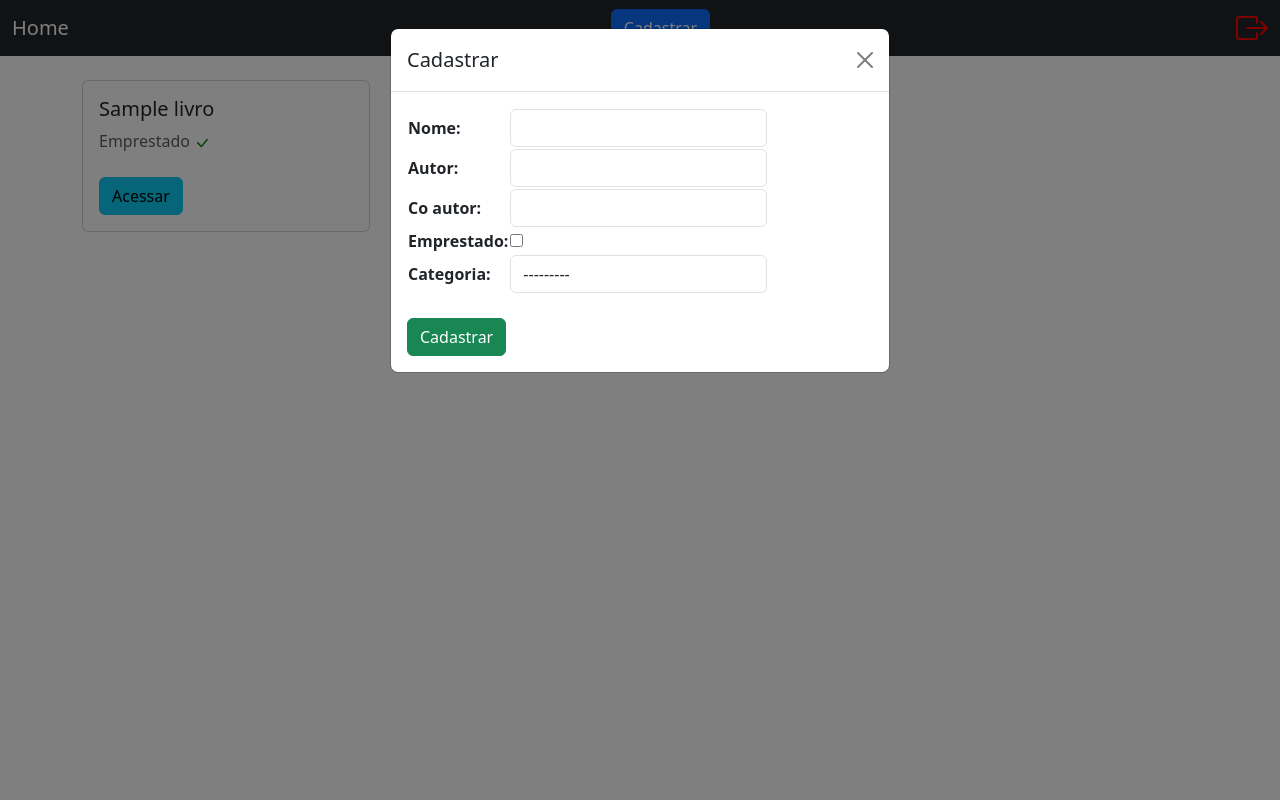
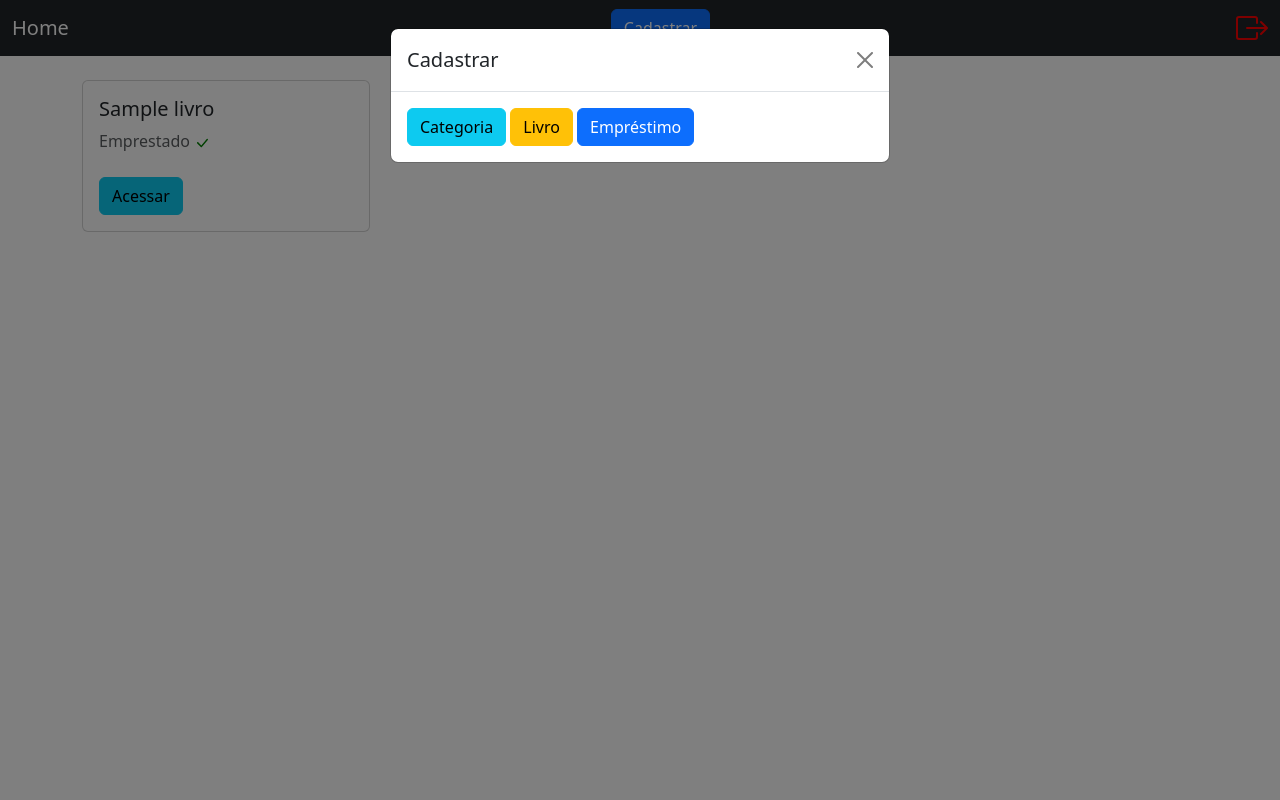
Before and after one commit to lfstos/biblioteca, a Django app: page /livro/home/ in a window 1280 px wide, after a click on "Cadastrar". Run offline with Django 4.2, Linux system fonts and the light colour scheme; a user stored in the database is signed in; tables that the repository leaves empty hold one stand-in row (values such as "Sample post").

Commit message:
Adicionado divs livro, categoria e emprestimos para mostrar forms ao cadastrar

```diff
--- a/templates/base.html
+++ b/templates/base.html
@@ -1,10 +1,15 @@
+{% load static %}
+
 <!doctype html>
+
 <html lang="en">
     <head>
         <meta charset="utf-8">
         <meta name="viewport" content="width=device-width, initial-scale=1">
         <title>{% block 'title' %}{% endblock  %}</title>
         <link href="https://cdn.jsdelivr.net/npm/bootstrap@5.3.0-alpha3/dist/css/bootstrap.min.css" rel="stylesheet">
+        <script src="{% static 'js/cadastros.js' %}"></script>
+
         {% block 'head' %}{% endblock  %}
     </head>
     <body>
@@ -27,14 +32,30 @@
                             <button type="button" class="btn-close" data-bs-dismiss="modal" aria-label="Close"></button>
                             </div>
                             <div class="modal-body">
+
+                                <button onclick="mostrar_form(categoria)" id="categoria" class="btn btn-info">Categoria</button>
+                                <button onclick="mostrar_form(livro)" id="livro" class="btn btn-warning">Livro</button>
+                                <button onclick="mostrar_form(emprestimo)" id="emprestimo" class="btn btn-primary">Empréstimo</button>
+
+                                <div style="display: none;" id="livros">
                                     <form action="{% url 'cadastrar_livro' %}" method="POST">
                                         {% csrf_token %}
+                                        <br>
                                         <table>
                                             {{ form.as_table }}
                                         </table>
                                         <br>
                                         <input class="btn btn-success" type="submit" value='Cadastrar'>
                                     </form>
+                                </div>
+                                <div style="display: none;" id='categorias'>
+                                    <br>
+                                    Categoria
+                                </div>
+                                <div style="display: none;" id='emprestimos'>
+                                    <br>
+                                    Emprestimos
+                                </div>
                             </div>
                         </div>
                         </div>
@@ -43,7 +64,6 @@
             </div>
         </nav>
         <script src="https://cdn.jsdelivr.net/npm/bootstrap@5.3.0-alpha3/dist/js/bootstrap.bundle.min.js"></script>
-
         {% block 'content' %}{% endblock  %}
     </body>
 </html>
```
Lines whose indentation alone changed are shown as unchanged.
